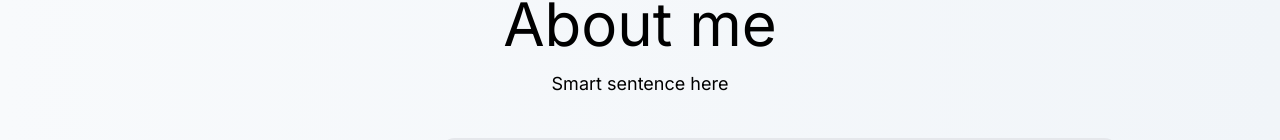
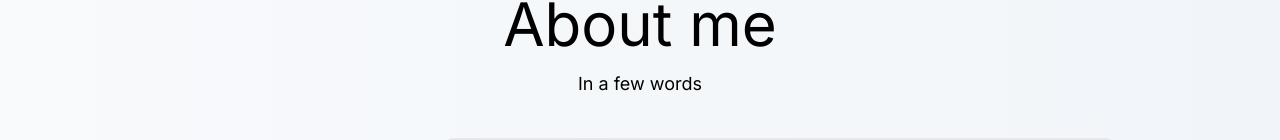
Before and after one commit to msc3po/portfolio, a Next.js app in the folder portfolio/: page /about in a window 1280 px wide. Shown: the part 132-272 px from the top of the page. Built offline with nearby package versions, Linux system fonts and the light colour scheme.

Commit message:
subtitle tex about me

```diff
--- a/portfolio/app/about/page.tsx
+++ b/portfolio/app/about/page.tsx
@@ -24,7 +24,7 @@ export default function About() {
       <div className="bg-gradient-to-r from-slate-50 to-slate-100 min-h-screen flex items-center justify-center">
         <div className="h-max-full text-center w-3/4 mx-auto">
           <h1 className="p-10 py-4 text-6xl">About me</h1>
-          <h2 className="text-lg"> Smart sentence here</h2>{' '}
+          <h2 className="text-lg"> In a few words</h2>{' '}
           <div className="grid grid-cols-7 gap-4 items-center">
             <div className="col-span-2">
               <Box title={``} content={''} image={urlImage} shape="circle" />
```
